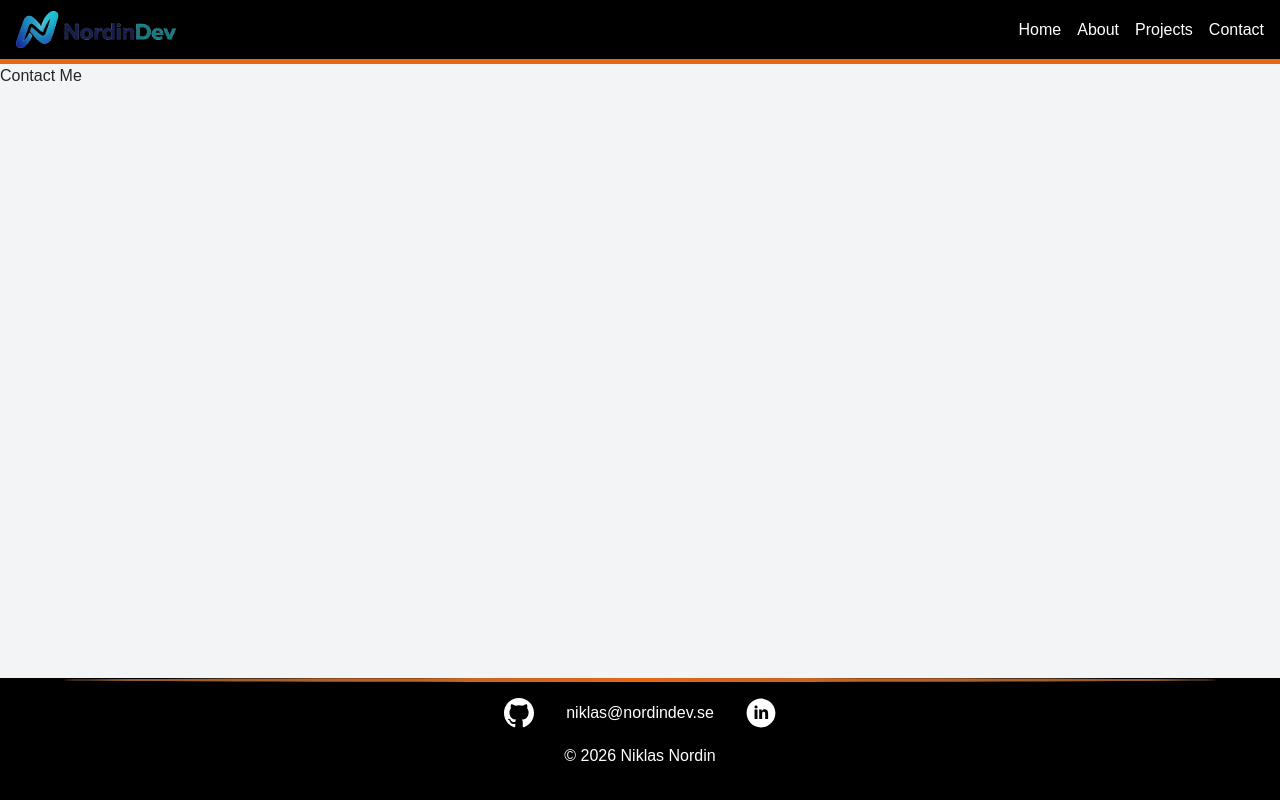
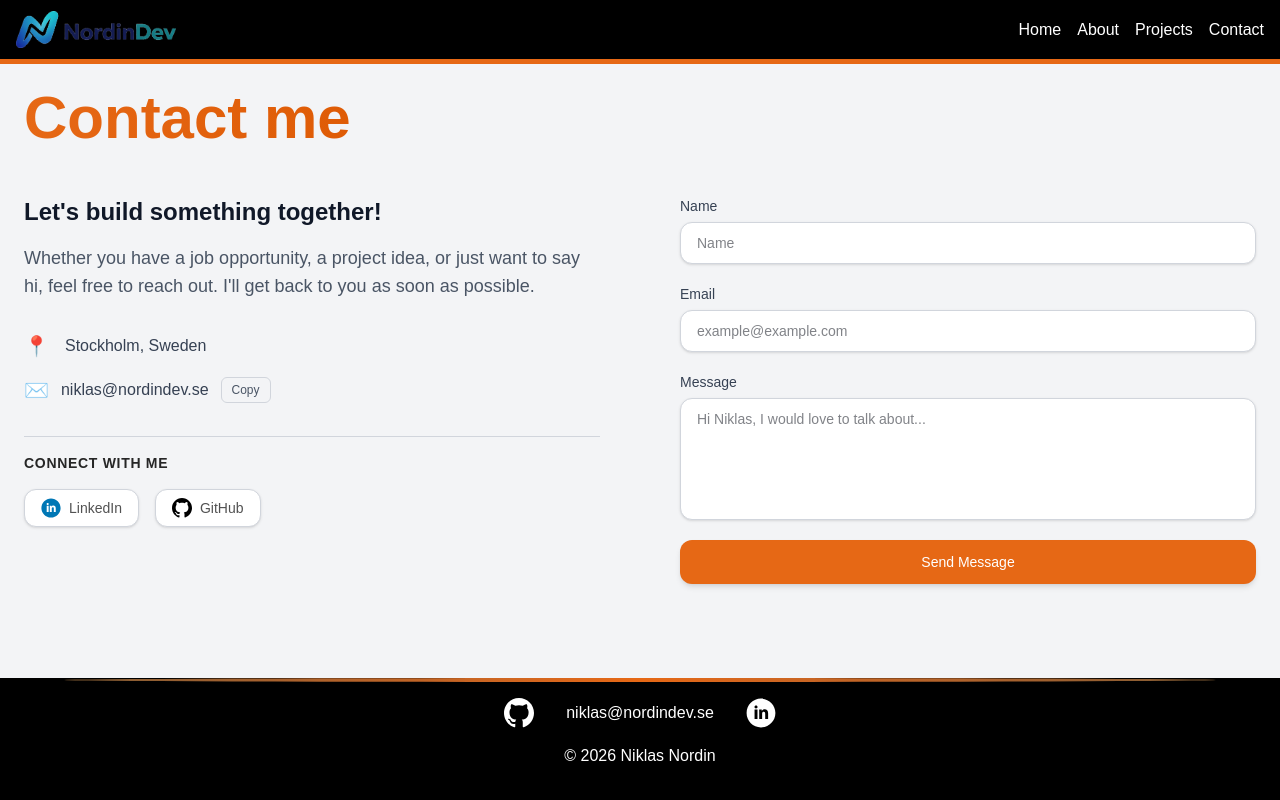
Before and after one commit to Niklas-Nordin/My-Portfolio, a Next.js app: page /contact in a window 1280 px wide. Built offline with nearby package versions, Linux system fonts and the light colour scheme.

Commit message:
Adding contact page

```diff
--- a/app/contact/page.tsx
+++ b/app/contact/page.tsx
@@ -1,7 +1,211 @@
+"use client";
+
+import { useState } from "react";
+import Image from "next/image";
+
 function Contact() {
+  const [copied, setCopied] = useState(false);
+  const [isSubmitting, setIsSubmitting] = useState(false);
+  const [isSuccess, setIsSuccess] = useState(false);
+
+  const emailAddress = "niklas@nordindev.se";
+
+  const handleCopyEmail = () => {
+    navigator.clipboard.writeText(emailAddress);
+    setCopied(true);
+    setTimeout(() => setCopied(false), 2000);
+  };
+
+  const handleSubmit = async (e: React.FormEvent<HTMLFormElement>) => {
+    e.preventDefault();
+    setIsSubmitting(true);
+
+    const form = e.currentTarget;
+    const formData = new FormData(form);
+
+    formData.append("access_key", "fde99a5e-31d3-4dfa-a171-90482b88bfbf");
+
+    try {
+      const response = await fetch("https://api.web3forms.com/submit", {
+        method: "POST",
+        body: formData,
+      });
+
+      const data = await response.json();
+
+      if (data.success) {
+        setIsSuccess(true);
+        form.reset();
+      } else {
+        alert("Something went wrong. Please try again or email me directly.");
+      }
+    } catch (error) {
+      alert("Network error. Please try again or email me directly.");
+    } finally {
+      setIsSubmitting(false);
+    }
+  };
+
   return (
-    <div>
-      <h1>Contact Me</h1>
+    <div className="max-w-7xl mx-auto p-6 space-y-12 w-full">
+      <h1 className="bg-gradient-to-r from-brand-orange to-orange-700 bg-clip-text text-transparent text-5xl lg:text-6xl font-bold text-center lg:text-left">
+        Contact me
+      </h1>
+
+      <div className="grid grid-cols-1 lg:grid-cols-2 gap-12 lg:gap-20 items-start w-full">
+
+        <div className="space-y-8 max-w-[600px] w-full mx-auto lg:mx-0">
+          <div className="space-y-4">
+            <h2 className="text-2xl font-bold text-gray-900 dark:text-white">
+              Let's build something together!
+            </h2>
+            <p className="text-gray-600 dark:text-gray-300 text-base md:text-lg">
+              Whether you have a job opportunity, a project idea, or just want to say hi,
+              feel free to reach out. I'll get back to you as soon as possible.
+            </p>
+          </div>
+
+          <div className="space-y-4 text-gray-700 dark:text-gray-300">
+            <div className="flex items-center gap-4 text-sm md:text-base">
+              <span className="text-xl">📍</span>
+              <span>Stockholm, Sweden</span>
+            </div>
+
+            <div className="flex flex-wrap items-center gap-3 text-sm md:text-base">
+              <span className="text-xl">✉️</span>
+              <a
+                href={`mailto:${emailAddress}`}
+                className="hover:text-brand-orange transition-colors font-medium"
+              >
+                {emailAddress}
+              </a>
+              <button
+                onClick={handleCopyEmail}
+                className="px-2.5 py-1 text-xs font-medium bg-gray-100 dark:bg-neutral-800 text-gray-600 dark:text-neutral-400 border border-gray-300 dark:border-neutral-700 rounded-md hover:border-brand-orange dark:hover:border-brand-orange hover:text-brand-orange dark:hover:text-brand-orange transition-all cursor-pointer"
+              >
+                {copied ? "Copied!" : "Copy"}
+              </button>
+            </div>
+          </div>
+
+          <div className="pt-4 border-t border-gray-300 dark:border-neutral-800">
+            <p className="text-sm font-semibold dark:text-neutral-500 uppercase tracking-wider mb-4">
+              Connect with me
+            </p>
+            <div className="flex gap-4">
+              <a
+                href="https://www.linkedin.com/in/niklas-nordin-7424778b/"
+                target="_blank"
+                rel="noopener noreferrer"
+                className="flex items-center gap-2 px-4 py-2 bg-white dark:bg-neutral-900 border border-gray-300 dark:border-neutral-800 shadow rounded-xl text-sm font-medium text-neutral-600 dark:text-neutral-300 hover:border-[#0077B5] dark:hover:border-[#0077B5] hover:text-[#0077B5] transition-all group"
+              >
+                <Image
+                  src="/linkedin-icon-blue.svg"
+                  alt="LinkedIn"
+                  width={20}
+                  height={20}
+                  className="group-hover:scale-110 transition-transform"
+                />
+                <span>LinkedIn</span>
+              </a>
+
+              <a
+                href="https://github.com/Niklas-Nordin"
+                target="_blank"
+                rel="noopener noreferrer"
+                className="flex items-center gap-2 px-4 py-2 bg-white dark:bg-neutral-900 border border-gray-300 dark:border-neutral-800 shadow rounded-xl text-sm font-medium text-neutral-600 dark:text-neutral-300 hover:border-brand-orange dark:hover:border-brand-orange hover:text-brand-orange transition-all group"
+              >
+                <Image
+                  src="/github-icon.svg"
+                  alt="GitHub"
+                  width={20}
+                  height={20}
+                  className="group-hover:scale-110 transition-transform invert dark:invert-0"
+                />
+                <span>GitHub</span>
+              </a>
+            </div>
+          </div>
+        </div>
+
+        <div className="w-full max-w-[600px] mx-auto lg:mx-0 min-h-[380px]">
+          {isSuccess ? (
+            <div className="w-full p-8 bg-neutral-50 dark:bg-neutral-900/40 rounded-2xl border border-gray-200 dark:border-neutral-800 text-center space-y-4">
+              <span className="text-4xl block">🎉</span>
+              <h3 className="text-xl font-bold text-gray-900 dark:text-white">
+                Message sent successfully!
+              </h3>
+              <p className="text-gray-600 dark:text-gray-400 text-sm max-w-[400px] mx-auto">
+                Thank you for reaching out. Your message has been delivered straight to Niklas, and he will get back to you shortly.
+              </p>
+              <div className="pt-2">
+                <button
+                  onClick={() => setIsSuccess(false)}
+                  className="px-4 py-2 bg-white dark:bg-neutral-900 text-gray-700 dark:text-neutral-300 font-medium text-xs border border-gray-300 dark:border-neutral-800 rounded-xl shadow-sm hover:border-brand-orange dark:hover:border-brand-orange hover:text-brand-orange dark:hover:text-brand-orange transition-all cursor-pointer"
+                >
+                  Send another message
+                </button>
+              </div>
+            </div>
+          ) : (
+            <form
+              onSubmit={handleSubmit}
+              className="flex flex-col gap-5 w-full"
+            >
+              <div className="flex flex-col gap-1.5">
+                <label htmlFor="name" className="text-sm font-medium text-gray-700 dark:text-neutral-300">
+                  Name
+                </label>
+                <input
+                  type="text"
+                  id="name"
+                  name="name"
+                  required
+                  className="w-full px-4 py-2.5 bg-white dark:bg-neutral-900 border border-gray-300 dark:border-neutral-800 shadow-sm rounded-xl text-sm text-gray-950 dark:text-white focus:outline-none focus:border-brand-orange dark:focus:border-brand-orange transition-colors"
+                  placeholder="Name"
+                />
+              </div>
+
+              <div className="flex flex-col gap-1.5">
+                <label htmlFor="email" className="text-sm font-medium text-gray-700 dark:text-neutral-300">
+                  Email
+                </label>
+                <input
+                  type="email"
+                  id="email"
+                  name="email"
+                  required
+                  className="w-full px-4 py-2.5 bg-white dark:bg-neutral-900 border border-gray-300 dark:border-neutral-800 shadow-sm rounded-xl text-sm text-gray-950 dark:text-white focus:outline-none focus:border-brand-orange dark:focus:border-brand-orange transition-colors"
+                  placeholder="example@example.com"
+                />
+              </div>
+
+              <div className="flex flex-col gap-1.5">
+                <label htmlFor="message" className="text-sm font-medium text-gray-700 dark:text-neutral-300">
+                  Message
+                </label>
+                <textarea
+                  id="message"
+                  name="message"
+                  required
+                  rows={5}
+                  className="w-full px-4 py-2.5 bg-white dark:bg-neutral-900 border border-gray-300 dark:border-neutral-800 shadow-sm rounded-xl text-sm text-gray-950 dark:text-white focus:outline-none focus:border-brand-orange dark:focus:border-brand-orange transition-colors resize-none"
+                  placeholder="Hi Niklas, I would love to talk about..."
+                />
+              </div>
+
+              <button
+                type="submit"
+                disabled={isSubmitting}
+                className="w-full sm:w-auto px-6 py-3 bg-brand-orange hover:bg-orange-600 disabled:bg-orange-400 text-white font-medium rounded-xl text-sm shadow-md transition-all duration-200 text-center cursor-pointer active:scale-98 disabled:cursor-not-allowed"
+              >
+                {isSubmitting ? "Sending..." : "Send Message"}
+              </button>
+            </form>
+          )}
+        </div>
+
+      </div>
     </div>
   );
 }
```
Also changed, not shown: public/linkedin-icon-blue.svg (added).
